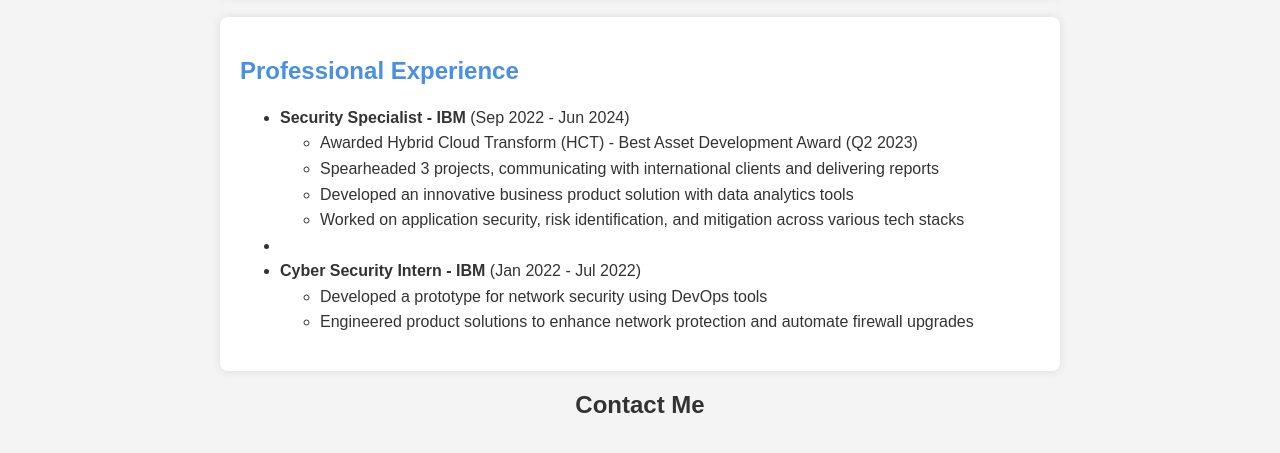
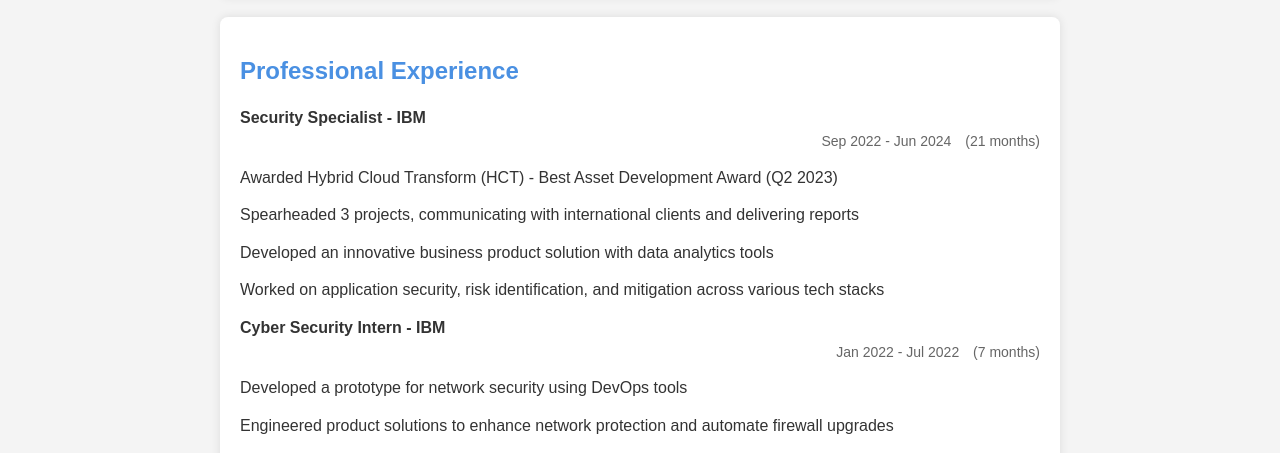
Before and after one commit to sagarmakar/sagarmakar.github.io, a plain HTML site: page index.html in a window 1280 px wide. Shown: the part 1210-1663 px from the top of the page. Drawn offline with Linux system fonts and the light colour scheme.

Commit message:
Update index.html

```diff
--- a/index.html
+++ b/index.html
@@ -5,8 +5,7 @@
     <meta name="viewport" content="width=device-width, initial-scale=1.0">
     <title>Sagar Makar - Portfolio</title>
 
-    <!-- Corrected Favicon Link -->
-    <link rel="icon" href="favicon.png" type="image/png"> <!-- Make sure favicon.png is in the same folder or specify the path -->
+    <link rel="icon" href="favicon.png" type="image/png">
 
     <style>
         /* General Styling */
@@ -118,6 +117,29 @@
             margin-left: 10px;
         }
 
+        /* Work Experience Styling */
+        .work-experience ul {
+            list-style-type: none;
+            padding-left: 0;
+        }
+
+        .work-experience li {
+            margin: 12px 0; /* Added margin for spacing between items */
+            font-size: 16px;
+        }
+
+        .work-experience .work-period {
+            text-align: right;
+            font-size: 14px;
+            color: #666;
+        }
+
+        .work-experience .work-duration {
+            font-size: 14px;
+            color: #666;
+            margin-left: 10px;
+        }
+
     </style>
 </head>
 <body>
@@ -169,7 +191,8 @@
         <div class="work-experience">
             <h2>Professional Experience</h2>
             <ul>
-                <li><strong>Security Specialist - IBM</strong> (Sep 2022 - Jun 2024)
+                <li><strong>Security Specialist - IBM</strong>
+                    <div class="work-period">Sep 2022 - Jun 2024 <span class="work-duration">(21 months)</span></div>
                     <ul>
                         <li>Awarded Hybrid Cloud Transform (HCT) - Best Asset Development Award (Q2 2023)</li>
                         <li>Spearheaded 3 projects, communicating with international clients and delivering reports</li>
@@ -177,8 +200,9 @@
                         <li>Worked on application security, risk identification, and mitigation across various tech stacks</li>
                     </ul>
                 </li>
-                <li></li>
-                <li><strong>Cyber Security Intern - IBM</strong> (Jan 2022 - Jul 2022)
+
+                <li><strong>Cyber Security Intern - IBM</strong>
+                    <div class="work-period">Jan 2022 - Jul 2022 <span class="work-duration">(7 months)</span></div>
                     <ul>
                         <li>Developed a prototype for network security using DevOps tools</li>
                         <li>Engineered product solutions to enhance network protection and automate firewall upgrades</li>
```
